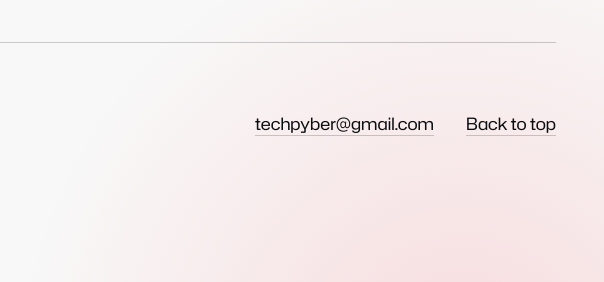
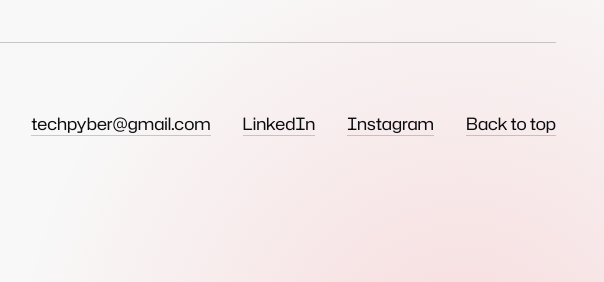
Before and after one commit to Sarvesh2527/Pyber-Tech, a website: page dist/site/index.html in a window 1280 px wide. Shown: the part 9865-10147 px from the top of the page, 676-1280 px from the left. Drawn offline with Linux system fonts and the light colour scheme.

Commit message:
Add LinkedIn and Instagram links to footer

```diff
--- a/dist/site/index.html
+++ b/dist/site/index.html
@@ -367,6 +367,18 @@ HTTP/1.1 <span class="c-hot">200 OK</span>
       </a>
       <ul class="footer__links">
         <li><a class="inline-link" href="mailto:techpyber@gmail.com">techpyber@gmail.com</a></li>
+           <li>
+  <a class="inline-link"
+     href="https://www.linkedin.com/company/pyber-solution/"
+     target="_blank"
+     rel="noopener noreferrer">LinkedIn</a>
+</li>
+<li>
+  <a class="inline-link"
+     href="https://www.instagram.com/pybersolutions/"
+     target="_blank"
+     rel="noopener noreferrer">Instagram</a>
+</li>
         <li><a class="inline-link" href="#top">Back to top</a></li>
       </ul>
     </div>
```
